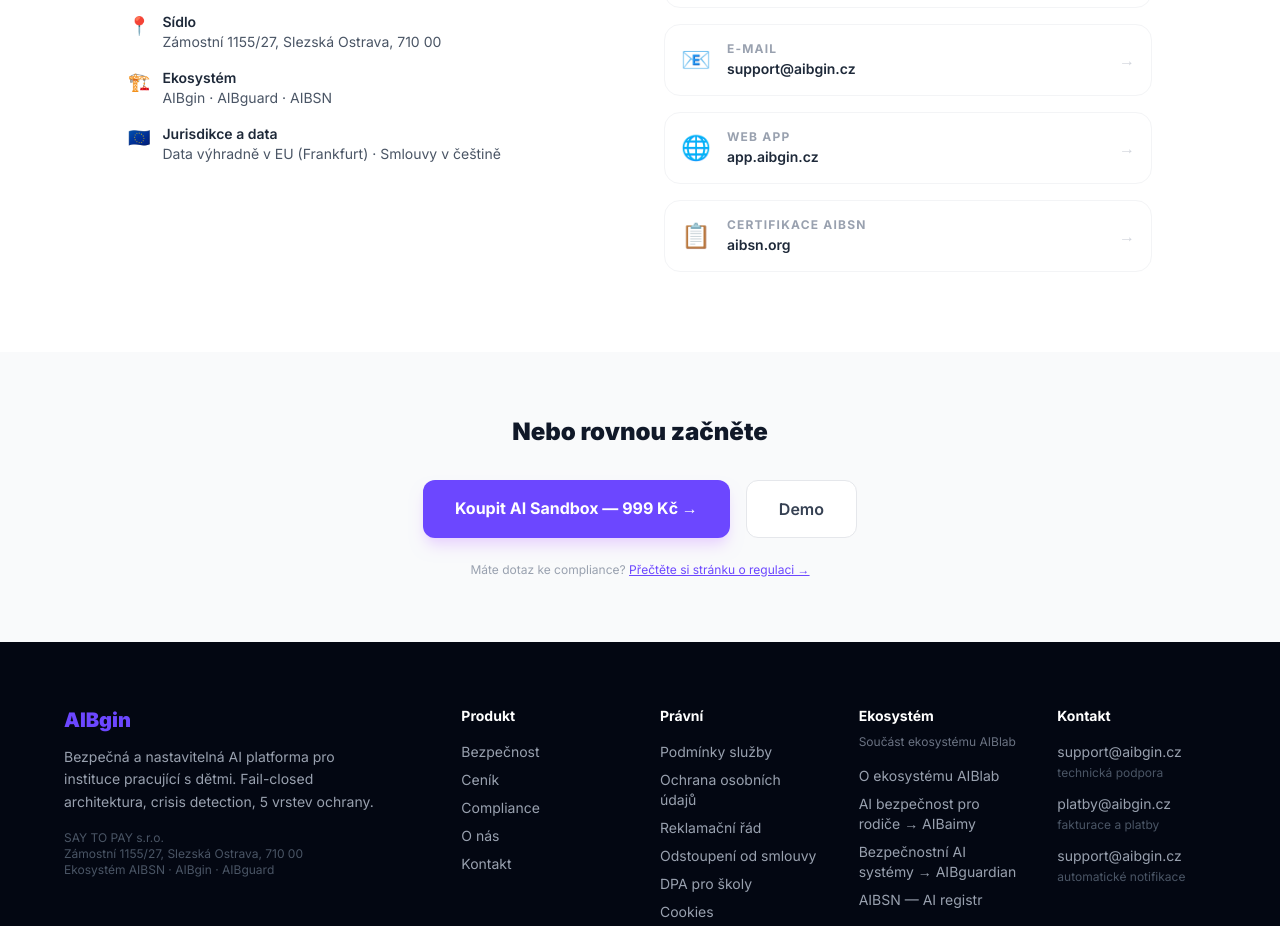
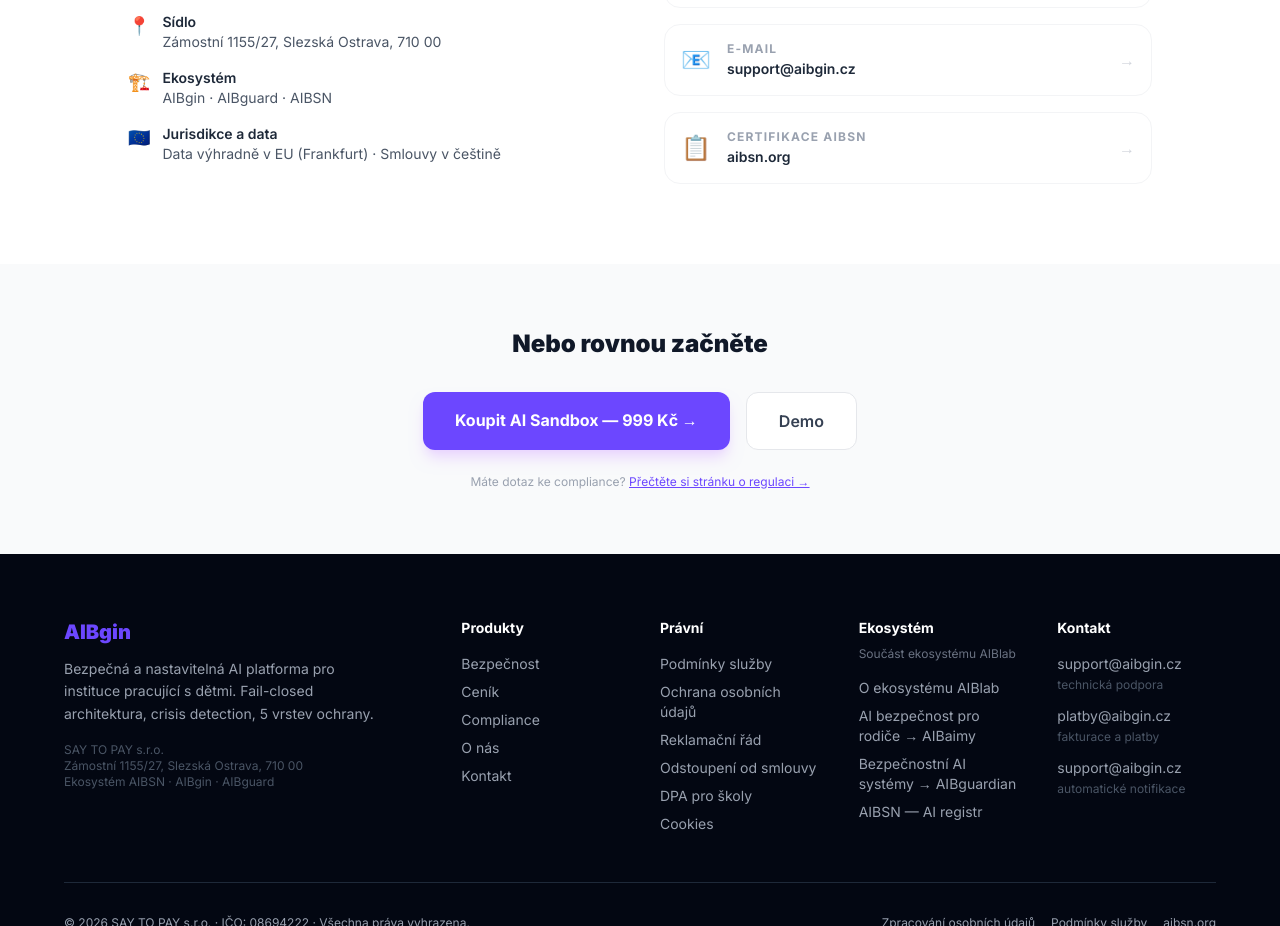
Before and after one commit to jaromirzly-coder/aibgin-web, a Next.js app: page /kontakt in a window 1280 px wide. Shown: the part 1120-2046 px from the top of the page. Built offline with nearby package versions, Linux system fonts and the light colour scheme.

Commit message:
fix: odstranění tlačítka app.aibgin.cz + oprava odkazu Kontakt v Produkty
- Odstraněn Web app odkaz (https://app.aibgin.cz) z channels na stránce kontakt
- Přejmenován sloupec 'Produkt' na 'Produkty' v Footeru
- Odkaz Kontakt v Produkty korektně odkazuje na /kontakt

```diff
--- a/app/components/Footer.tsx
+++ b/app/components/Footer.tsx
@@ -23,7 +23,7 @@ export default function Footer() {
           </div>
 
           <div>
-            <h4 className="text-white font-bold mb-4 text-sm">Produkt</h4>
+            <h4 className="text-white font-bold mb-4 text-sm">Produkty</h4>
             <ul className="space-y-2 text-sm">
               <li>
                 <Link href="/bezpecnost" className="hover:text-white transition-colors">
--- a/app/kontakt/page.tsx
+++ b/app/kontakt/page.tsx
@@ -99,12 +99,6 @@ const channels = [
     label: 'E-mail',
     value: 'support@aibgin.cz',
     href: 'mailto:support@aibgin.cz',
-  },
-  {
-    icon: '🌐',
-    label: 'Web app',
-    value: 'app.aibgin.cz',
-    href: 'https://app.aibgin.cz',
   },
   {
     icon: '📋',
```
